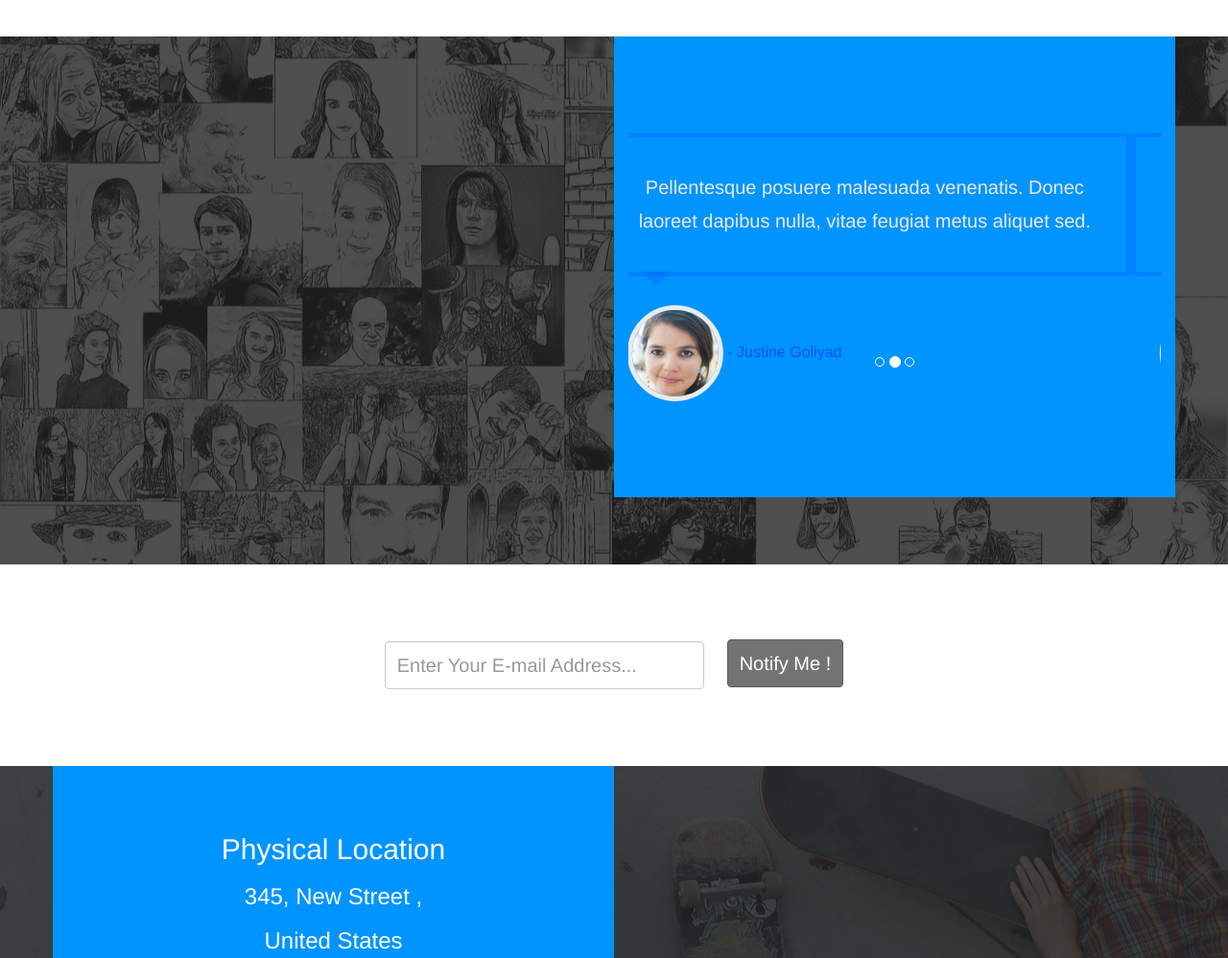
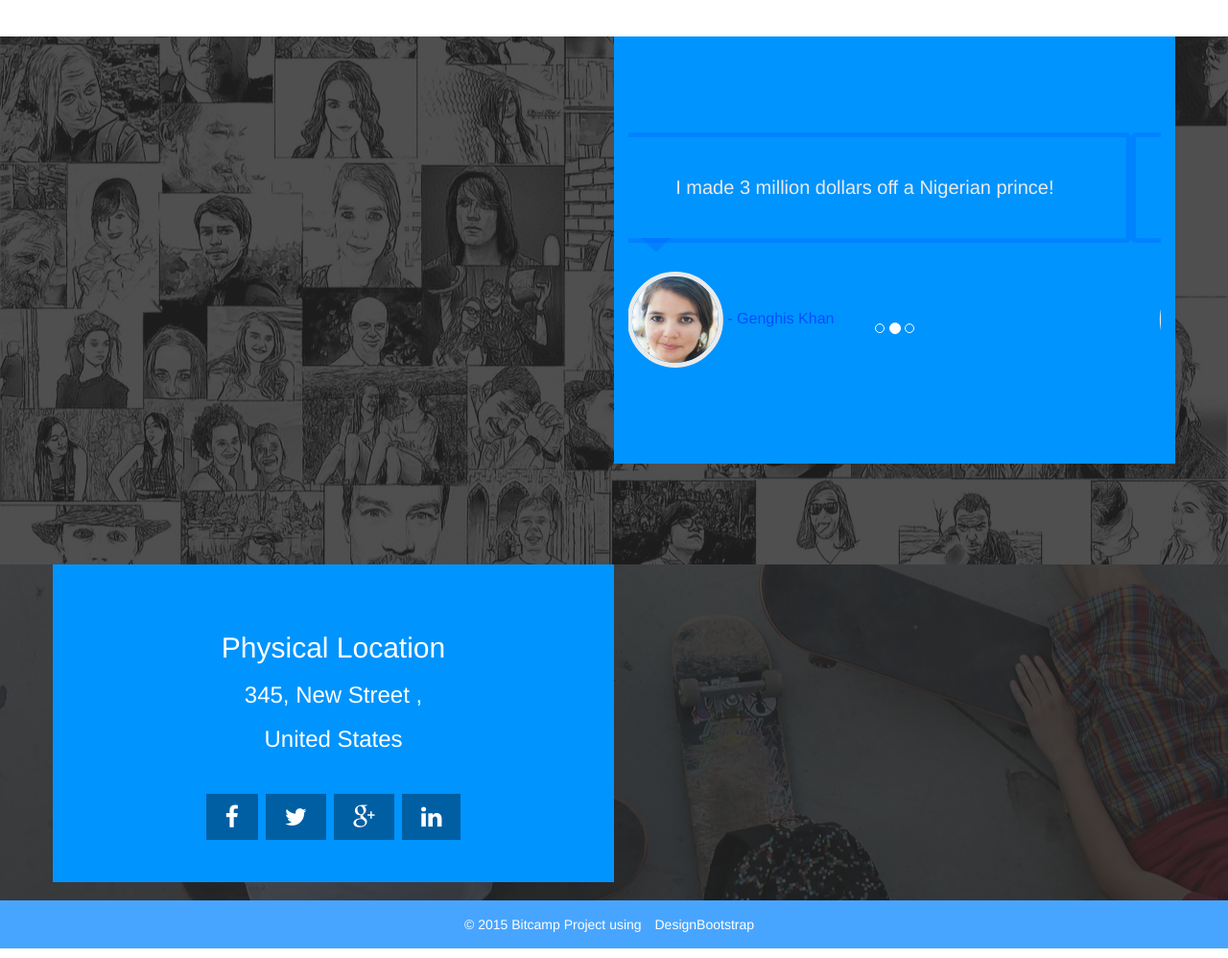
Before and after one commit to TauqirA/StockHumor, a plain HTML site: page index.html in a window 1280 px wide. Shown: the part 1020-2018 px from the top of the page at 96% size. Drawn offline with nearby package versions, Linux system fonts and the light colour scheme.

Commit message:
preliminary mods to client ticker
just jokes so far

```diff
--- a/index.html
+++ b/index.html
@@ -140,37 +140,31 @@
                     <div class="carousel-inner">
                         <div class="item active">
                             <div class="testimonial-section">
-                           Pellentesque posuere malesuada venenatis.
-                                Donec laoreet dapibus nulla,
-                                 vitae feugiat metus aliquet sed.
+                           I made 3 million dollars off a Nigerian prince!
                         </div>
                         <div class="testimonial-section-name">
                             <img src="assets/img/client1.jpg" alt="" class="img-circle" />
-                            -  Justine Goliyad
+                            -  Genghis Khan
                         </div>
 
                         </div>
                         <div class="item">
                            <div class="testimonial-section">
-                             Pellentesque posuere malesuada venenatis.
-                                Donec laoreet dapibus nulla,
-                                 vitae feugiat metus aliquet sed.
+                             Gooby pls.
                         </div>
                         <div class="testimonial-section-name">
                             <img src="assets/img/client2.jpg" alt="" class="img-circle" />
-                            -  Justine Goliyad
+                            -  Dolan
                         </div>
 
                         </div>
                         <div class="item">
                           <div class="testimonial-section">
-                             Pellentesque posuere malesuada venenatis.
-                                Donec laoreet dapibus nulla,
-                                 vitae feugiat metus aliquet sed.
+                             This is not what I signed up for
                         </div>
                         <div class="testimonial-section-name">
                             <img src="assets/img/client3.jpg" alt="" class="img-circle" />
-                            -  Justine Goliyad
+                            -  Dev Team
                         </div>
 
                         </div>
@@ -192,20 +186,7 @@
     </section>
      <!-- CLIENTS SECTION END-->
 
-     <!-- SUBSCRIBE SECTION START-->
-     <section id="email-subscribe">
-         <div class="container">
-<div class="row text-center">
-    <div class="col-lg-6 col-lg-offset-3 col-md-6 col-md-offset-3 col-sm-6 col-sm-offset-3 col-xs-12">
-       <form action="subscribe.php" method="post" id="postcontent">
-	    				<input type="email" name="email" class="form-control" placeholder="Enter Your E-mail Address..." required />
-           <button type="submit" class="btn btn-subscribe"  >Notify Me !</button>
-					</form>
-    </div>
-</div>
-         </div>
-     </section>
-     <!-- SUBSCRIBE SECTION END-->
+
      <!-- CONTACT SECTION START-->
     <section id="contact">
         <div class="overlay">
```
